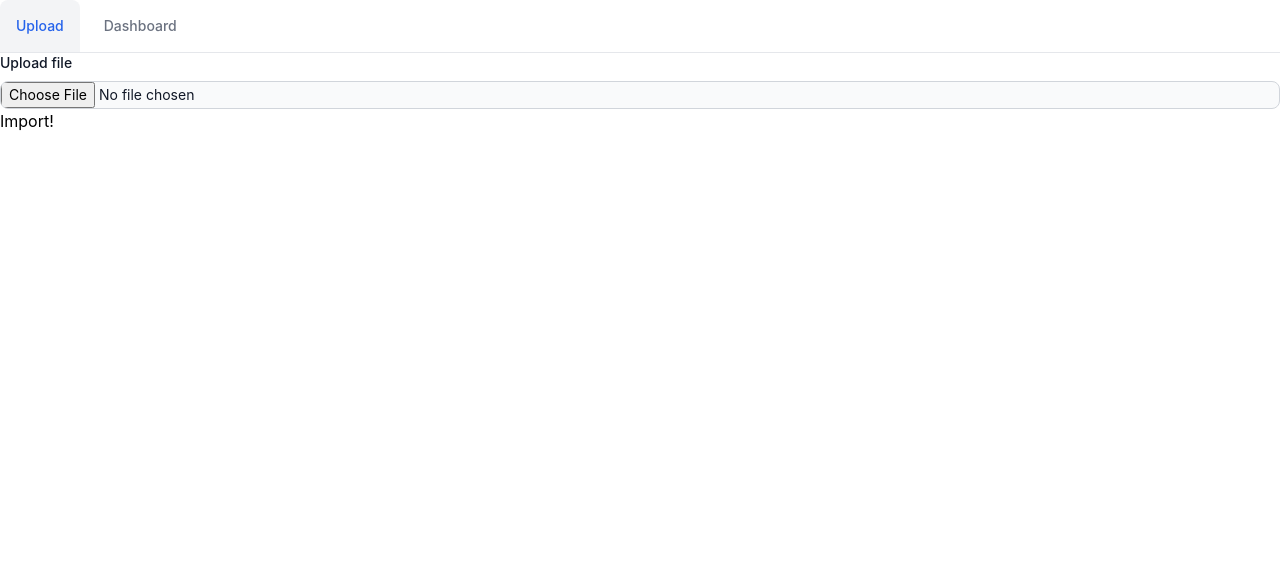
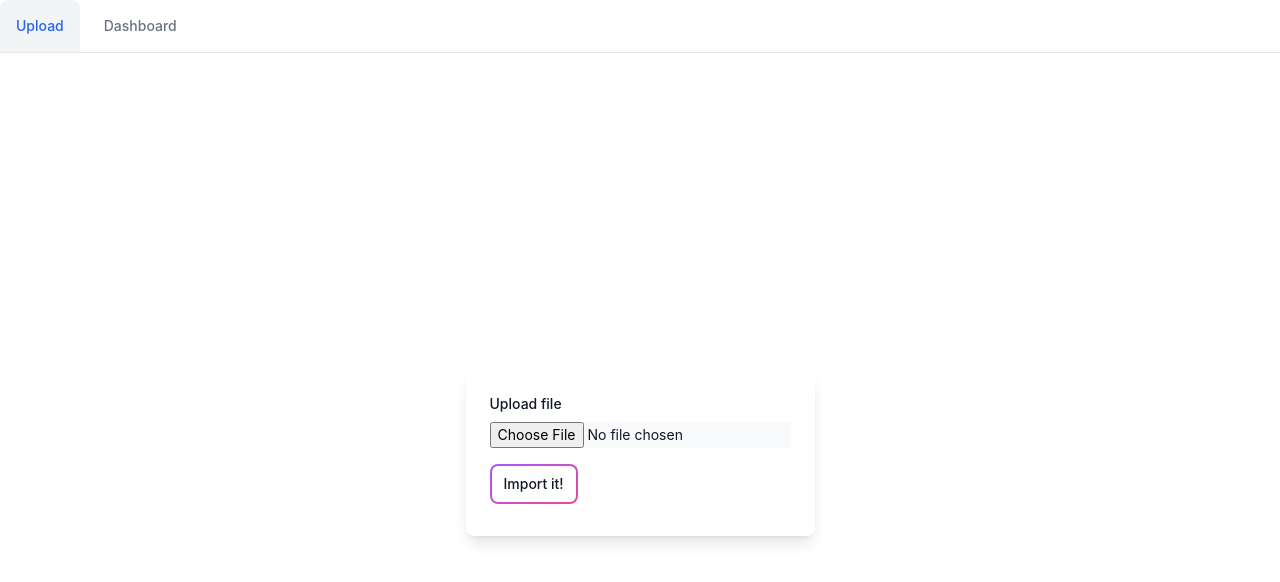
Before and after one commit to jonathangaldino/my-sales-manager, a React (Create React App) app in the folder apps/web/: page / in a window 1280 px wide. Shown: the top 582 px of the page. Built offline with nearby package versions, Linux system fonts and the light colour scheme; sample sign-in values are in the browser's storage.

Commit message:
feat/web: improving ui upload page

```diff
--- a/apps/web/src/modules/dashboard/components/UploadTransactions.component.tsx
+++ b/apps/web/src/modules/dashboard/components/UploadTransactions.component.tsx
@@ -18,7 +18,7 @@ const UploadTransactions = () => {
     }
 
     // send request
-    const { error } =  await uploadTransactions(file);
+    const { error } = await uploadTransactions(file);
 
     if (error) {
       setError(error.message);
@@ -26,21 +26,32 @@ const UploadTransactions = () => {
 
     setFile(null);
     reset();
-  }
-
-
+  };
 
   return (
+    <div className="flex justify-center items-center h-screen">
+      <div className="bg-white dark:bg-gray-800 shadow-lg rounded-lg p-6">
         <form onSubmit={handleSubmit(submit)}>
           <Controller
             name="file"
-        control={control} rules={{
-          required: 'File is required'
+            control={control}
+            rules={{
+              required: "File is required",
             }}
-        render={({ field: { onChange, value }, fieldState }) => (
+            render={({ field: { onChange, value } }) => (
               <>
-            <label className="block mb-2 text-sm font-medium text-gray-900 dark:text-white" htmlFor="file_input">Upload file</label>
-            <input className="block w-full text-sm text-gray-900 border border-gray-300 rounded-lg cursor-pointer bg-gray-50 dark:text-gray-400 focus:outline-none dark:bg-gray-700 dark:border-gray-600 dark:placeholder-gray-400" aria-describedby="file_input_help" id="file_input" type="file" value={value}
+                <label
+                  className="block mb-2 text-sm font-medium text-gray-900 dark:text-white"
+                  htmlFor="file_input"
+                >
+                  Upload file
+                </label>
+                <input
+                  className="block w-full text-sm text-gray-900 cursor-pointer bg-gray-50 dark:text-gray-400 focus:outline-none dark:bg-gray-700 dark:border-gray-600 dark:placeholder-gray-400"
+                  aria-describedby="file_input_help"
+                  id="file_input"
+                  type="file"
+                  value={value}
                   onChange={(event: React.ChangeEvent<HTMLInputElement>) => {
                     onChange(event);
 
@@ -49,12 +60,21 @@ const UploadTransactions = () => {
                   }}
                 />
 
-            <button type="submit">Import!</button>
+                <button
+                  type="submit"
+                  className="inline-flex items-center justify-center p-0.5 mb-2 mt-4 mr-2 overflow-hidden text-sm font-medium text-gray-900 rounded-lg group bg-gradient-to-br from-purple-500 to-pink-500 group-hover:from-purple-500 group-hover:to-pink-500 hover:text-white dark:text-white focus:ring-4 focus:outline-none focus:ring-purple-200 dark:focus:ring-purple-800"
+                >
+                  <span className="relative px-3 py-2 transition-all ease-in duration-75 bg-white dark:bg-gray-900 rounded-md group-hover:bg-opacity-0">
+                    Import it!
+                  </span>
+                </button>
               </>
             )}
           />
         </form>
-  )
+      </div>
+    </div>
+  );
 };
 
 export default UploadTransactions;
```
Lines whose indentation alone changed are shown as unchanged.
